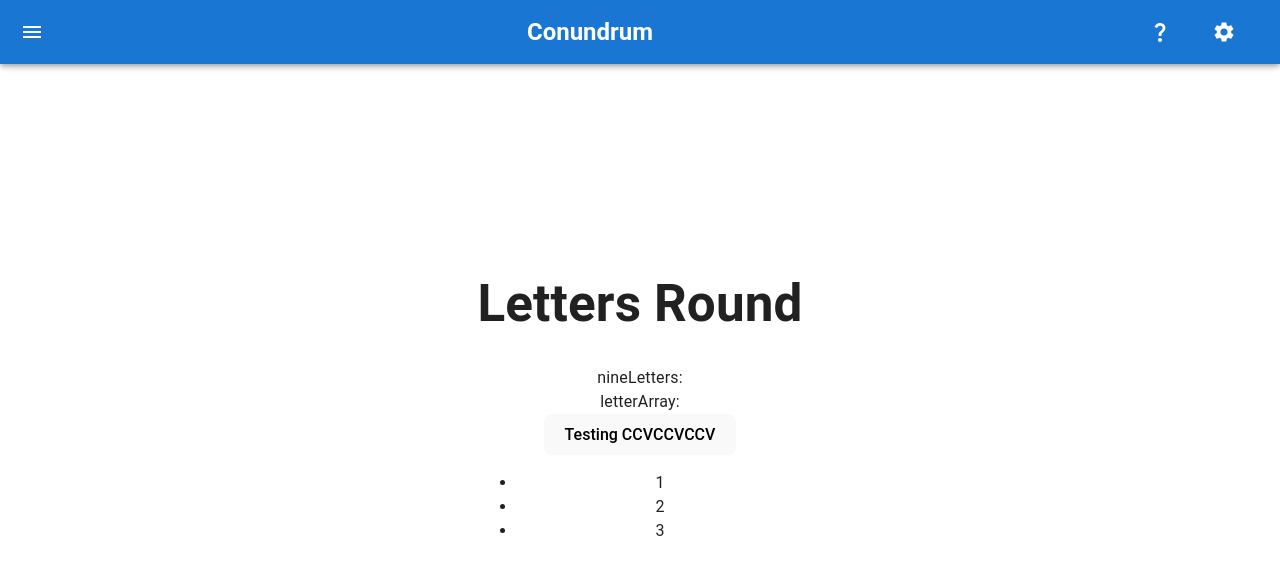
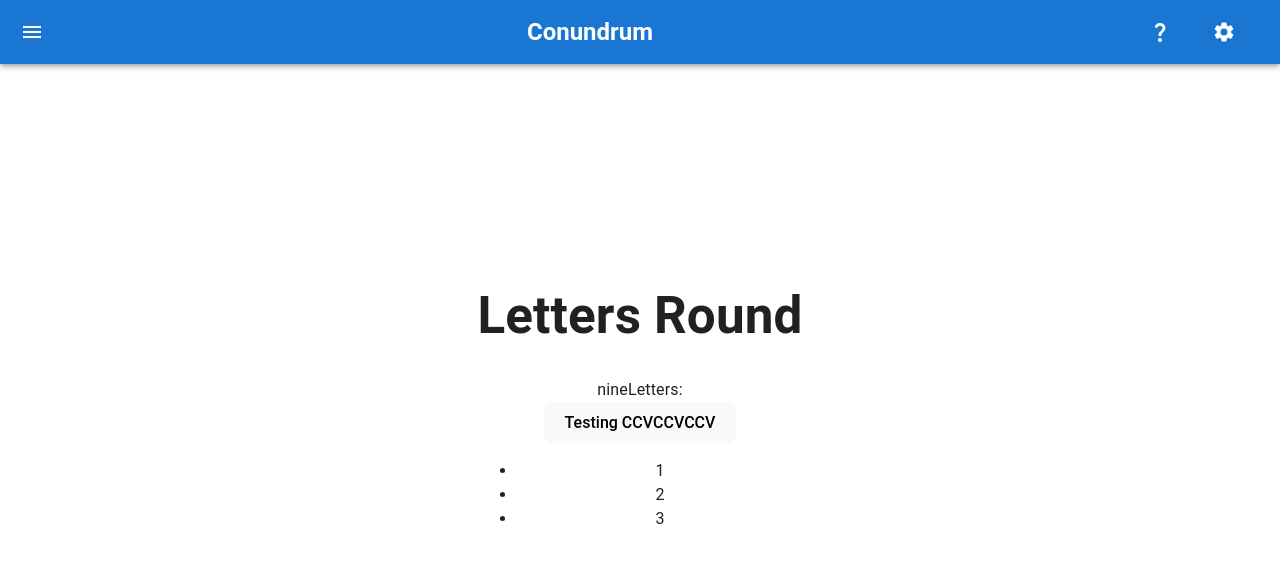
Before and after one commit to jrfiii/conundrum, a React (Vite) app: page /letters in a window 1280 px wide. Shown: the top 574 px of the page. Built offline with nearby package versions, Linux system fonts and the light colour scheme.

Commit message:
clean up Letters component, pass letterArray to ReorderScramble component for scrabble-like drag and drop

```diff
--- a/src/routes/Letters.tsx
+++ b/src/routes/Letters.tsx
@@ -1,6 +1,7 @@
 import { useState, useCallback } from "react";
 import generate9Letters from "../utils/generate9LetterWord";
 import ReorderScramble from "../components/ReorderScramble";
+// import { v4 as uuidv4 } from "uuid";
 
 /**
  * The rules of Countdown state that you have to pick at least four consonants and
@@ -9,15 +10,15 @@ import ReorderScramble from "../components/ReorderScramble";
 
 function Letters() {
   const [nineLetters, set9Letters] = useState("");
-  const [letterArray, setLetterArray] = useState<string[]>();
+  // const [letterArray, setLetterArray] = useState<object[]>();
 
   const selectLetters = useCallback(
     (letterOrder: string): void => {
       const letters: string = generate9Letters(letterOrder);
       set9Letters(letters);
-      setLetterArray(letters.split(""));
+      // setLetterArray(letters.split("").map((ltr: string) => ({value: ltr, id: uuidv4()})));
     },
-    [letterArray],
+    [],
   );
 
   // Testing  'CCVCCVCCV' or 'VVVCCCCCC'
@@ -25,11 +26,11 @@ function Letters() {
     <>
       <h1>Letters Round</h1>
       <div>nineLetters: {nineLetters}</div>
-      <div>letterArray: {letterArray}</div>
+      {/* <div>letterArray: {letterArray}</div> */}
       <button onClick={() => selectLetters("CCVCCVCCV")}>
         Testing CCVCCVCCV
       </button>
-      <ReorderScramble />
+      <ReorderScramble letterArray={nineLetters?.split('')} />
     </>
   );
 }
```
